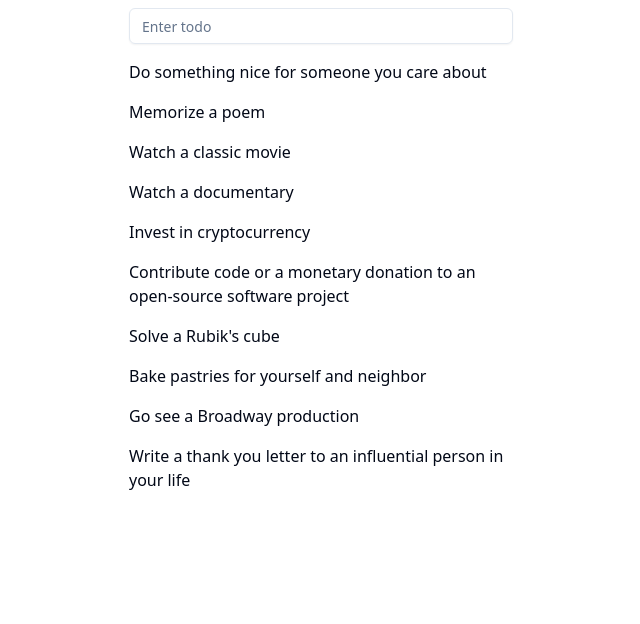
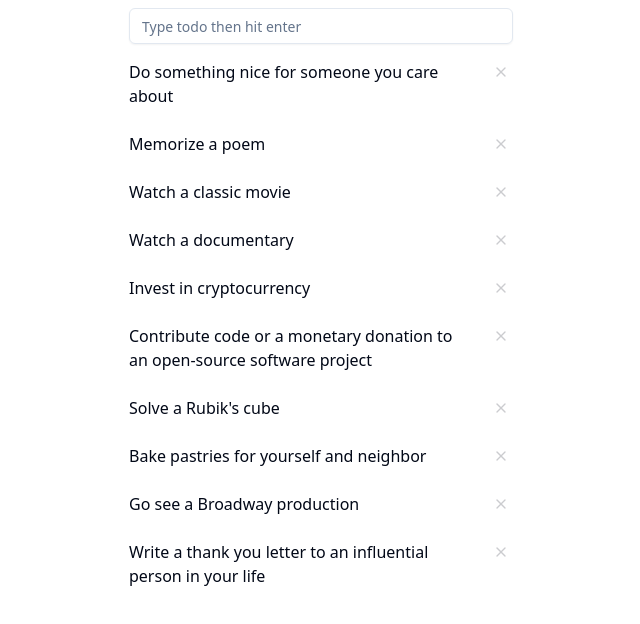
Before and after one commit to surajr1711/Todos-app, a React (Vite) app: page / in a window 1280 px wide. Shown: the top 624 px of the page, without its empty margins (319-959 px from the left). Built offline with nearby package versions, Linux system fonts and the light colour scheme.

Commit message:
deleteTodo

```diff
--- a/src/components/AddTodo.tsx
+++ b/src/components/AddTodo.tsx
@@ -23,7 +23,7 @@ const AddTodo = () => {
 		<div className="">
 			{/* <h1 className="text-xl font-medium">Add todo</h1> */}
 			<form className="flex flex-col gap-4" onSubmit={handleSubmit}>
-				<Input type="text" placeholder="Enter todo" value={input} onChange={handleChange} />
+				<Input type="text" placeholder="Type todo then hit enter" value={input} onChange={handleChange} />
 				{/* <Button>Submit</Button> */}
 			</form>
 		</div>
--- a/src/components/TodosList.tsx
+++ b/src/components/TodosList.tsx
@@ -1,14 +1,32 @@
-import { selectTodos } from "@/features/todos/todosSlice";
-import { useAppSelector } from "@/store/hooks";
+import { deleteTodo, selectTodos } from "@/features/todos/todosSlice";
+import { useAppDispatch, useAppSelector } from "@/store/hooks";
+import { Button } from "./ui/button";
+import { LucideX } from "lucide-react";
 
 const TodosList = () => {
 	const todos = useAppSelector(selectTodos);
+	const dispatch = useAppDispatch();
+
+	const handleDelete = (id: string) => {
+		dispatch(deleteTodo(id));
+	};
+
 	return (
 		<div>
 			{/* <h2 className="text-lg font-medium mb-2">Todos</h2> */}
-			<ul className="flex flex-col gap-4">
+			<ul className="flex flex-col gap-6">
 				{todos.map((todo) => (
-					<li key={todo.id}>{todo.todo}</li>
+					<li key={todo.id} className="flex justify-between gap-4">
+						<span>{todo.todo}</span>
+						<Button
+							variant="ghost"
+							size="icon-2s"
+							onClick={() => handleDelete(todo.id.toString())}
+							className="basis-8 flex-none"
+						>
+							<LucideX className="opacity-20" />
+						</Button>
+					</li>
 				))}
 			</ul>
 		</div>
--- a/src/components/ui/button.tsx
+++ b/src/components/ui/button.tsx
@@ -1,22 +1,18 @@
-import * as React from "react"
-import { Slot } from "@radix-ui/react-slot"
-import { cva, type VariantProps } from "class-variance-authority"
+import * as React from "react";
+import { Slot } from "@radix-ui/react-slot";
+import { cva, type VariantProps } from "class-variance-authority";
 
-import { cn } from "@/lib/utils"
+import { cn } from "@/lib/utils";
 
 const buttonVariants = cva(
 	"inline-flex items-center justify-center gap-2 whitespace-nowrap rounded-md text-sm font-medium transition-colors focus-visible:outline-none focus-visible:ring-1 focus-visible:ring-ring disabled:pointer-events-none disabled:opacity-50 [&_svg]:pointer-events-none [&_svg]:size-4 [&_svg]:shrink-0",
 	{
 		variants: {
 			variant: {
-        default:
-          "bg-primary text-primary-foreground shadow hover:bg-primary/90",
-        destructive:
-          "bg-destructive text-destructive-foreground shadow-sm hover:bg-destructive/90",
-        outline:
-          "border border-input bg-background shadow-sm hover:bg-accent hover:text-accent-foreground",
-        secondary:
-          "bg-secondary text-secondary-foreground shadow-sm hover:bg-secondary/80",
+				default: "bg-primary text-primary-foreground shadow hover:bg-primary/90",
+				destructive: "bg-destructive text-destructive-foreground shadow-sm hover:bg-destructive/90",
+				outline: "border border-input bg-background shadow-sm hover:bg-accent hover:text-accent-foreground",
+				secondary: "bg-secondary text-secondary-foreground shadow-sm hover:bg-secondary/80",
 				ghost: "hover:bg-accent hover:text-accent-foreground",
 				link: "text-primary underline-offset-4 hover:underline",
 			},
@@ -25,6 +21,8 @@ const buttonVariants = cva(
 				sm: "h-8 rounded-md px-3 text-xs",
 				lg: "h-10 rounded-md px-8",
 				icon: "h-9 w-9",
+				"icon-sm": "h-8 w-8",
+				"icon-2s": "h-6 w-6",
 			},
 		},
 		defaultVariants: {
@@ -32,26 +30,20 @@ const buttonVariants = cva(
 			size: "default",
 		},
 	}
-)
+);
 
 export interface ButtonProps
 	extends React.ButtonHTMLAttributes<HTMLButtonElement>,
 		VariantProps<typeof buttonVariants> {
-  asChild?: boolean
+	asChild?: boolean;
 }
 
 const Button = React.forwardRef<HTMLButtonElement, ButtonProps>(
 	({ className, variant, size, asChild = false, ...props }, ref) => {
-    const Comp = asChild ? Slot : "button"
-    return (
-      <Comp
-        className={cn(buttonVariants({ variant, size, className }))}
-        ref={ref}
-        {...props}
-      />
-    )
+		const Comp = asChild ? Slot : "button";
+		return <Comp className={cn(buttonVariants({ variant, size, className }))} ref={ref} {...props} />;
 	}
-)
-Button.displayName = "Button"
+);
+Button.displayName = "Button";
 
-export { Button, buttonVariants }
+export { Button, buttonVariants };
--- a/src/db/todos.ts
+++ b/src/db/todos.ts
@@ -3,73 +3,73 @@ import type { Todo } from "@/features/todos/todosSlice";
 // dummyjson.com/todos
 export const todos: Todo[] = [
 	{
-		id: 1,
+		id: "1",
 		todo: "Do something nice for someone you care about",
 		completed: false,
-		userId: 152,
+		userId: "152",
 		createdDate: 1734652800000,
 	},
 	{
-		id: 2,
+		id: "2",
 		todo: "Memorize a poem",
 		completed: true,
-		userId: 13,
+		userId: "13",
 		createdDate: 1734652800000,
 	},
 	{
-		id: 3,
+		id: "3",
 		todo: "Watch a classic movie",
 		completed: true,
-		userId: 68,
+		userId: "68",
 		createdDate: 1734652800000,
 	},
 	{
-		id: 4,
+		id: "4",
 		todo: "Watch a documentary",
 		completed: false,
-		userId: 84,
+		userId: "84",
 		createdDate: 1734652800000,
 	},
 	{
-		id: 5,
+		id: "5",
 		todo: "Invest in cryptocurrency",
 		completed: false,
-		userId: 163,
+		userId: "163",
 		createdDate: 1734652800000,
 	},
 	{
-		id: 6,
+		id: "6",
 		todo: "Contribute code or a monetary donation to an open-source software project",
 		completed: false,
-		userId: 69,
+		userId: "69",
 		createdDate: 1734652800000,
 	},
 	{
-		id: 7,
+		id: "7",
 		todo: "Solve a Rubik's cube",
 		completed: true,
-		userId: 76,
+		userId: "76",
 		createdDate: 1734652800000,
 	},
 	{
-		id: 8,
+		id: "8",
 		todo: "Bake pastries for yourself and neighbor",
 		completed: true,
-		userId: 198,
+		userId: "198",
 		createdDate: 1734652800000,
 	},
 	{
-		id: 9,
+		id: "9",
 		todo: "Go see a Broadway production",
 		completed: false,
-		userId: 7,
+		userId: "7",
 		createdDate: 1734652800000,
 	},
 	{
-		id: 10,
+		id: "10",
 		todo: "Write a thank you letter to an influential person in your life",
 		completed: true,
-		userId: 9,
+		userId: "9",
 		createdDate: 1734652800000,
 	},
 ];
--- a/src/features/todos/todosSlice.ts
+++ b/src/features/todos/todosSlice.ts
@@ -3,10 +3,10 @@ import { todos } from "@/db/todos";
 import { RootState } from "@/store/store";
 
 export type Todo = {
-	id: string | number;
+	id: string;
 	todo: string;
 	completed: boolean;
-	userId: string | number;
+	userId: string;
 	createdDate: number;
 };
 
@@ -19,14 +19,26 @@ const todosSlice = createSlice({
 				id: crypto.randomUUID(),
 				todo: action.payload,
 				completed: false,
-				userId: 20,
+				// TODO: change this based on loggedin user. right now its manually set to an arbitrary userId 20.
+				userId: "20",
 				createdDate: Date.now(),
 			};
 			state.todos.push(newTodo);
 		},
+		deleteTodo: (state, action: PayloadAction<string>) => {
+			state.todos = state.todos.filter((todo) => todo.id !== action.payload);
+		},
+		// completeTodo
+		// editTodo
+		// reorderTodo
+		// pinTodo
+		// tagTodo
+		// addDueDate
+		// addReminder
+		// addToProject (Project)
 	},
 });
 
-export const { addTodo } = todosSlice.actions;
+export const { addTodo, deleteTodo } = todosSlice.actions;
 export const selectTodos = (state: RootState) => state.todos.todos;
 export default todosSlice.reducer;
```
Lines whose indentation alone changed are shown as unchanged.
